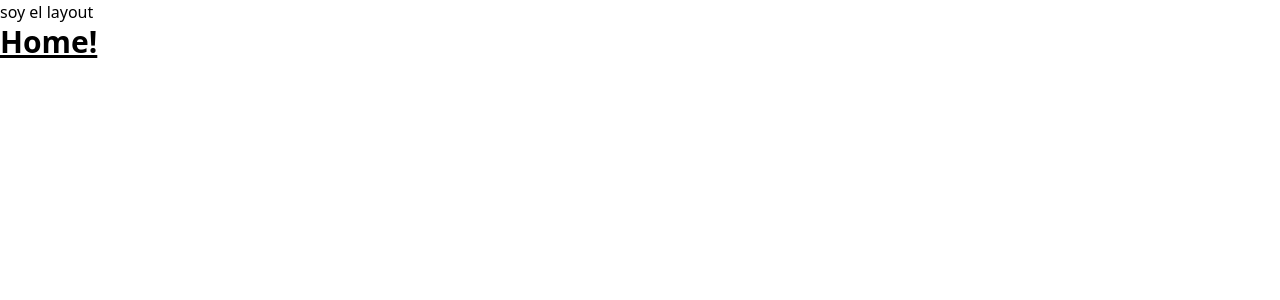
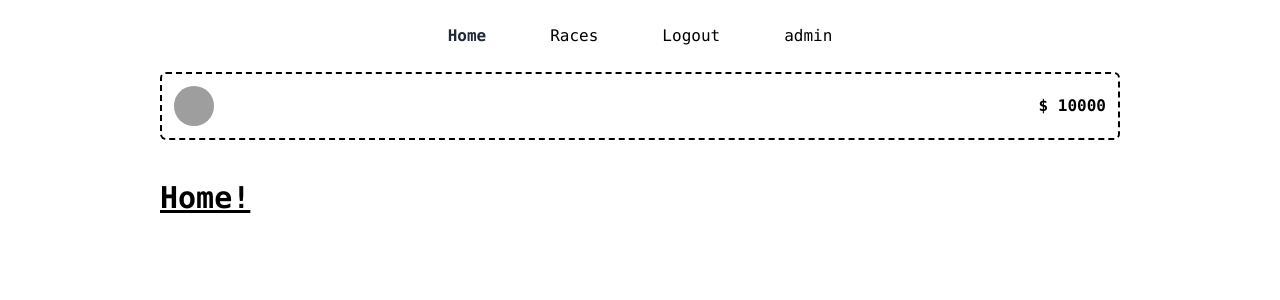
Before and after one commit to elmiguedev/mini-races-client, a Vue app: page / in a window 1280 px wide. Shown: the top 300 px of the page. Built offline with nearby package versions, Linux system fonts and the light colour scheme; sample sign-in values are in the browser's storage; grey boxes are pictures that could not be loaded; the HTML template or start-up script is replaced by a standard one.

Commit message:
feat: add main layout

```diff
--- a/src/components/users/UserHeader.vue
+++ b/src/components/users/UserHeader.vue
@@ -18,8 +18,8 @@
   </div>
 </template>
 <script setup lang="ts">
-import { useUserSession } from '#imports';
+// import { useUserSession } from '#imports';
 
-const { user } = useUserSession();
+// const { user } = useUserSession();
 
 </script>
--- a/src/router/index.ts
+++ b/src/router/index.ts
@@ -7,6 +7,7 @@ import RacesView from '../views/races/RacesView.vue'
 import RaceView from '../views/races/RaceView.vue'
 import AppLayout from '../views/layout/AppLayout.vue'
 import { useAuth } from '../hooks/auth/useAuth'
+import LogoutView from '../views/auth/LogoutView.vue'
 
 const router = createRouter({
   history: createWebHistory(import.meta.env.BASE_URL),
@@ -16,6 +17,7 @@ const router = createRouter({
     {
       path: '/', component: AppLayout, meta: { requiresAuth: true }, children: [
         { path: "/", name: "home", component: HomeView },
+        { path: "/logout", name: "logout", component: LogoutView },
         { path: "/admin", name: "admin", component: AdminView },
         { path: "/races", name: "races", component: RacesView },
         { path: "/races/:raceId", name: "race", component: RaceView }
--- /dev/null
+++ b/src/views/auth/LogoutView.vue
@@ -0,0 +1,7 @@
+<script setup lang="ts">
+import { useAuth } from '../../hooks/auth/useAuth';
+const { logout } = useAuth();
+logout();
+</script>
+<template>
+</template>
--- a/src/views/layout/AppLayout.vue
+++ b/src/views/layout/AppLayout.vue
@@ -1,8 +1,18 @@
 <script setup lang="ts">
 import { RouterLink, RouterView } from 'vue-router'
+import UserHeader from '../../components/users/UserHeader.vue';
+import NavHeader from './components/NavHeader.vue';
+
+
 </script>
 
+
 <template>
-  <h1>soy el layout</h1>
-  <RouterView />
+  <div class="px-40 font-mono">
+    <NavHeader />
+    <UserHeader />
+    <div class="pt-10">
+      <RouterView />
+    </div>
+  </div>
 </template>
--- /dev/null
+++ b/src/views/layout/components/NavHeader.vue
@@ -0,0 +1,20 @@
+<template>
+  <nav class="flex justify-center items-center space-x-8 p-4">
+    <RouterLink to="/" class="text-black px-4 py-2 transition-all  hover:text-gray-700"
+      :class="{ 'font-bold text-gray-800': $route.path === '/' }">
+      Home
+    </RouterLink>
+    <RouterLink to="/races" class="text-black px-4 py-2 transition-all  hover:text-gray-700"
+      :class="{ 'font-bold text-gray-800': $route.path === '/races' }">
+      Races
+    </RouterLink>
+    <RouterLink to="/logout" class="text-black px-4 py-2 transition-all  hover:text-gray-700"
+      :class="{ 'font-bold text-gray-800': $route.path === '/logout' }">
+      Logout
+    </RouterLink>
+    <RouterLink to="/admin" class="text-black px-4 py-2 transition-all  hover:text-gray-700"
+      :class="{ 'font-bold text-gray-800': $route.path === '/admin' }">
+      admin
+    </RouterLink>
+  </nav>
+</template>
```
